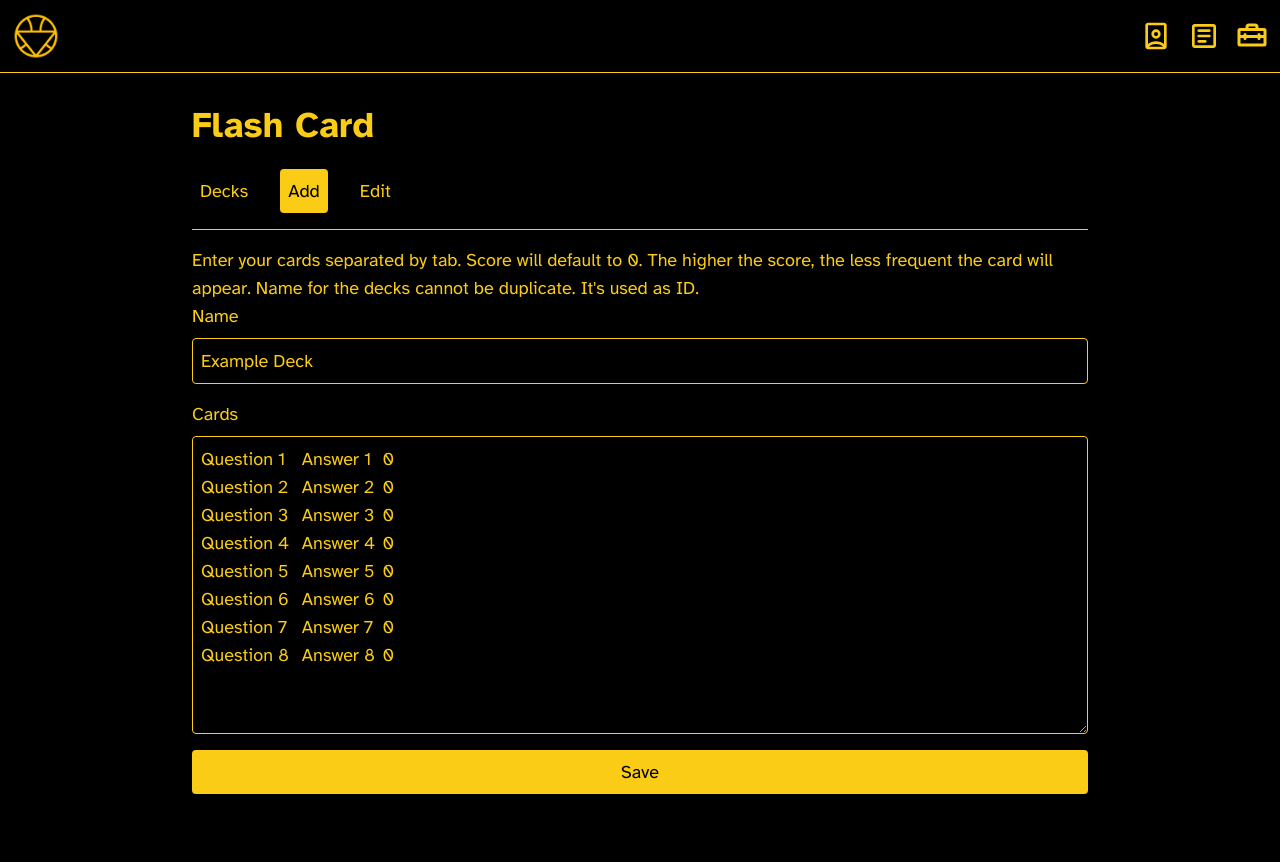
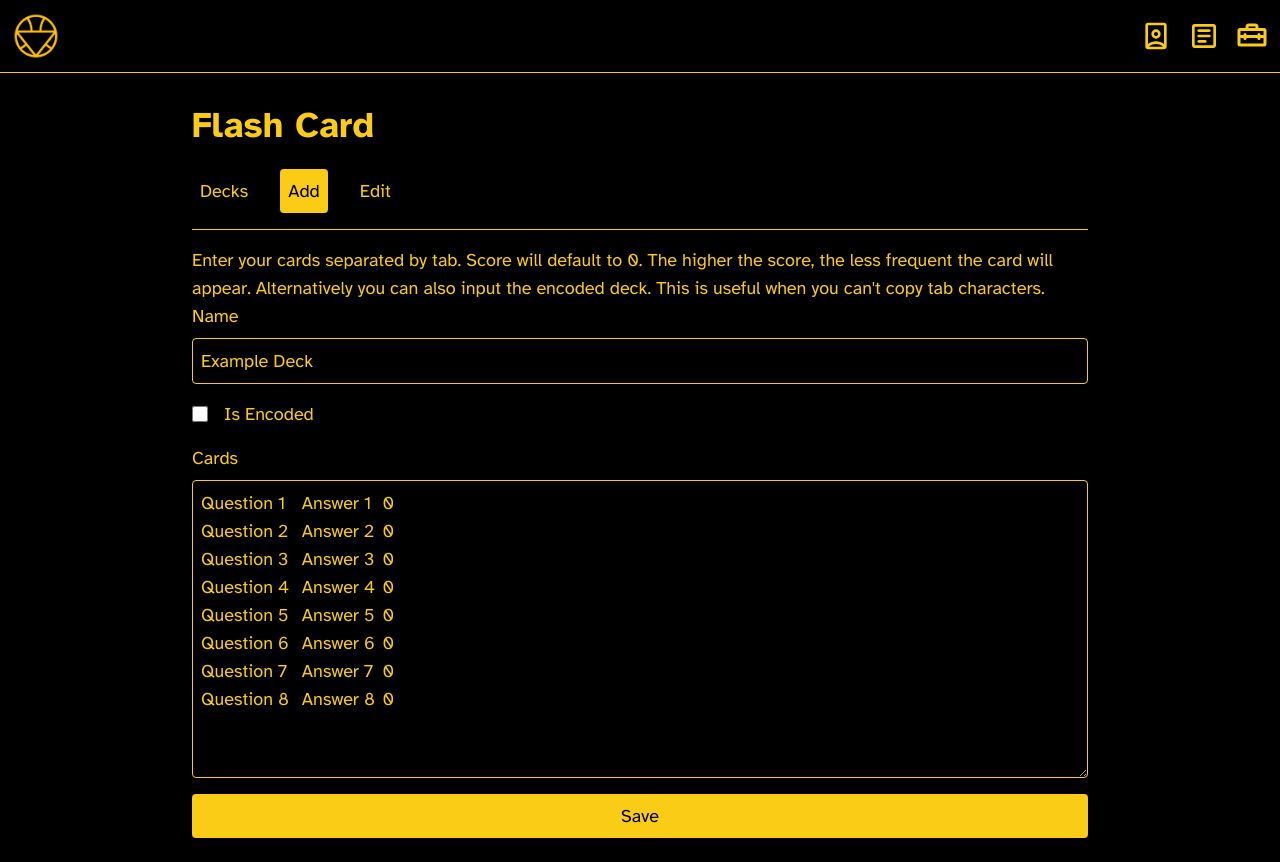
Before and after one commit to yaali-annar/yaali-annar-com, a Next.js app: page /utility/flash-card/add in a window 1280 px wide. Before the commit the page ends 818 px from the top, so only its background shows below. Built offline with nearby package versions, Linux system fonts and the light colour scheme.

Commit message:
feat: show encoded form in flash card add edit

```diff
--- a/src/app/utility/flash-card/add/component.tsx
+++ b/src/app/utility/flash-card/add/component.tsx
@@ -1,4 +1,4 @@
-"use client"
+"use client";
 
 import type { FC } from "react";
 import { FormProvider, useForm } from "react-hook-form";
@@ -10,30 +10,45 @@ import TextInput from "@/components/text-input";
 
 import { cardsExample, useDecks } from "../data";
 import type { Card, FormValues } from "../type";
+import CheckBox from "@/components/check-box";
+import { decodeData } from "@/utils/codec";
 
 const defaultValues: FormValues = {
-  name: 'Example Deck',
-  cards: cardsExample
-}
+  cards: cardsExample,
+  isEncoded: false,
+  name: "Example Deck",
+};
 
 const AddComponent: FC = () => {
   const router = useRouter();
   const [decks, setDecks] = useDecks();
-  const methods = useForm<FormValues>({ defaultValues })
+  const methods = useForm<FormValues>({ defaultValues });
 
-  const onSubmit: SubmitHandler<FormValues> = ({ name, cards: cardsString }) => {
-    const selectedDeck = decks.find(deck => deck.name === name);
+  const onSubmit: SubmitHandler<FormValues> = ({
+    cards: cardsString,
+    isEncoded,
+    name,
+  }) => {
+    const selectedDeck = decks.find((deck) => deck.name === name);
     if (selectedDeck) {
       return;
     }
-    const cards: Card[] = cardsString.split(/[\n\r]/).map(line => {
-      const [question, answer, scoreString] = line.split(/\t/);
-      return { question, answer, score: +scoreString }
-    })
-    const ids = decks.map(deck => deck.id || 0);
+
+    let cards: Card[] = [];
+
+    if (isEncoded) {
+      cards = decodeData<Card[]>(cardsString)
+    } else {
+      cards = cardsString.split(/[\n\r]/).map((line) => {
+        const [question, answer, scoreString] = line.split(/\t/);
+        return { question, answer, score: +scoreString };
+      });
+    }
+
+    const ids = decks.map((deck) => deck.id || 0);
     const id = Math.max(decks.length, ...ids) + 1;
 
-    decks.push({ id, cards, name })
+    decks.push({ id, cards, name });
     setDecks(decks);
     router.push(`/utility/flash-card/decks?deck=${id}`);
   };
@@ -41,12 +56,14 @@ const AddComponent: FC = () => {
   return (
     <FormProvider {...methods}>
       <p>
-        Enter your cards separated by tab. Score will default to 0.
-        The higher the score, the less frequent the card will appear.
-        Name for the decks cannot be duplicate. It's used as ID.
+        Enter your cards separated by tab. Score will default to 0. The higher
+        the score, the less frequent the card will appear. Alternatively you can
+        also input the encoded deck. This is useful when you can't copy tab
+        characters.
       </p>
       <form onSubmit={methods.handleSubmit(onSubmit)} className="space-y-4">
         <TextInput label="Name" name="name" />
+        <CheckBox label="Is Encoded" name="isEncoded" />
         <TextArea allowTab label="Cards" name="cards" rows={10} />
         <input
           type="submit"
@@ -54,7 +71,8 @@ const AddComponent: FC = () => {
           className="btn btn-primary w-full rounded-md cursor-pointer transition"
         />
       </form>
-    </FormProvider>)
-}
+    </FormProvider>
+  );
+};
 
-export default AddComponent
+export default AddComponent;
--- a/src/app/utility/flash-card/edit/form.tsx
+++ b/src/app/utility/flash-card/edit/form.tsx
@@ -8,6 +8,7 @@ import TextInput from "@/components/text-input";
 
 import { useDecks } from "../data";
 import type { Card, Deck, FormValues } from "../type";
+import CheckBox from "@/components/check-box";
 
 interface EditFormProps {
   deck: Deck;
@@ -27,8 +28,9 @@ const EditForm: FC<EditFormProps> = ({ deck: selectedDeck }) => {
 
   const methods = useForm<FormValues>({
     defaultValues: {
+      cards: cardString,
+      isEncoded: false,
       name: selectedDeck.name,
-      cards: cardString
     }
   })
 
@@ -53,6 +55,7 @@ const EditForm: FC<EditFormProps> = ({ deck: selectedDeck }) => {
     <FormProvider {...methods}>
       <form onSubmit={methods.handleSubmit(onSubmit)} className="space-y-4">
         <TextInput label="Name" name="name" />
+        <CheckBox label="Is Encoded" name="isEncoded" />
         <TextArea allowTab label="Cards" name="cards" rows={10} />
         <input
           type="submit"
--- a/src/app/utility/flash-card/type.tsx
+++ b/src/app/utility/flash-card/type.tsx
@@ -11,8 +11,9 @@ interface Deck {
 }
 
 interface FormValues {
+  cards: string,
+  isEncoded: boolean,
   name: string,
-  cards: string,
 }
 
 type TabName = 'decks' | 'add' | 'edit';
--- a/src/components/check-box/index.tsx
+++ b/src/components/check-box/index.tsx
@@ -10,7 +10,7 @@ interface CheckBoxProps extends InputHTMLAttributes<HTMLInputElement> {
   label?: string;
 }
 
-const CheckBox: FC<CheckBoxProps> = ({ allowTab, description, name, label, ...props }) => {
+const CheckBox: FC<CheckBoxProps> = ({ allowTab, description, name, label }) => {
   const { register } = useFormContext();
   const registeredProps = name ? register(name) : {};
   return (
--- /dev/null
+++ b/src/utils/codec.ts
@@ -0,0 +1,21 @@
+const encodeData = <T>(value: T): string => {
+  try {
+    const json = JSON.stringify(value);
+    const uriComponent = encodeURIComponent(json);
+    return btoa(uriComponent);
+  } catch (err) {
+    throw new Error(`Failed to store data: ${(err as Error).message}`);
+  }
+};
+
+const decodeData = <T>(value: string): T => {
+  try {
+    const uriComponent = atob(value);
+    const json = decodeURIComponent(uriComponent);
+    return JSON.parse(json) as T;
+  } catch (err) {
+    throw new Error(`Failed to decode data: ${(err as Error).message}`);
+  }
+};
+
+export { encodeData, decodeData };
--- a/src/utils/local-storage.ts
+++ b/src/utils/local-storage.ts
@@ -1,3 +1,5 @@
+import { decodeData, encodeData } from "./codec";
+
 /**
  * Store data in localStorage as Base64 encoded JSON using Generics
  * @param key - The key under which to store the data
@@ -6,10 +8,7 @@
  */
 const storeData = <T>(key: string, value: T): void => {
   try {
-    const json = JSON.stringify(value);
-    const uriComponent = encodeURIComponent(json);
-    const base64 = btoa(uriComponent);
-    localStorage.setItem(key, base64);
+    localStorage.setItem(key, encodeData(value));
   } catch (err) {
     throw new Error(`Failed to store data: ${(err as Error).message}`);
   }
@@ -29,9 +28,7 @@ const retrieveData = <T>(key: string): T => {
   }
 
   try {
-    const uriComponent = atob(base64);
-    const json = decodeURIComponent(uriComponent);
-    return JSON.parse(json) as T;
+    return decodeData<T>(base64);
   } catch (err) {
     throw new Error(
       `Failed to retrieve or parse data for key: ${key} - ${
```
